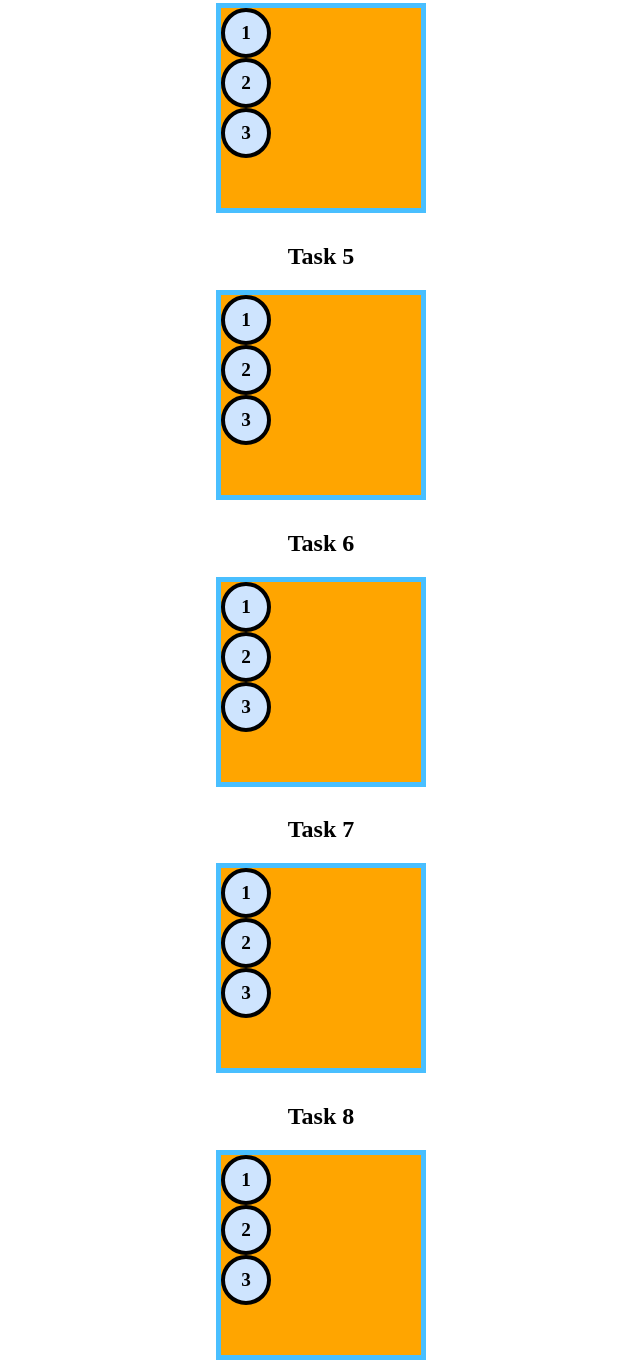
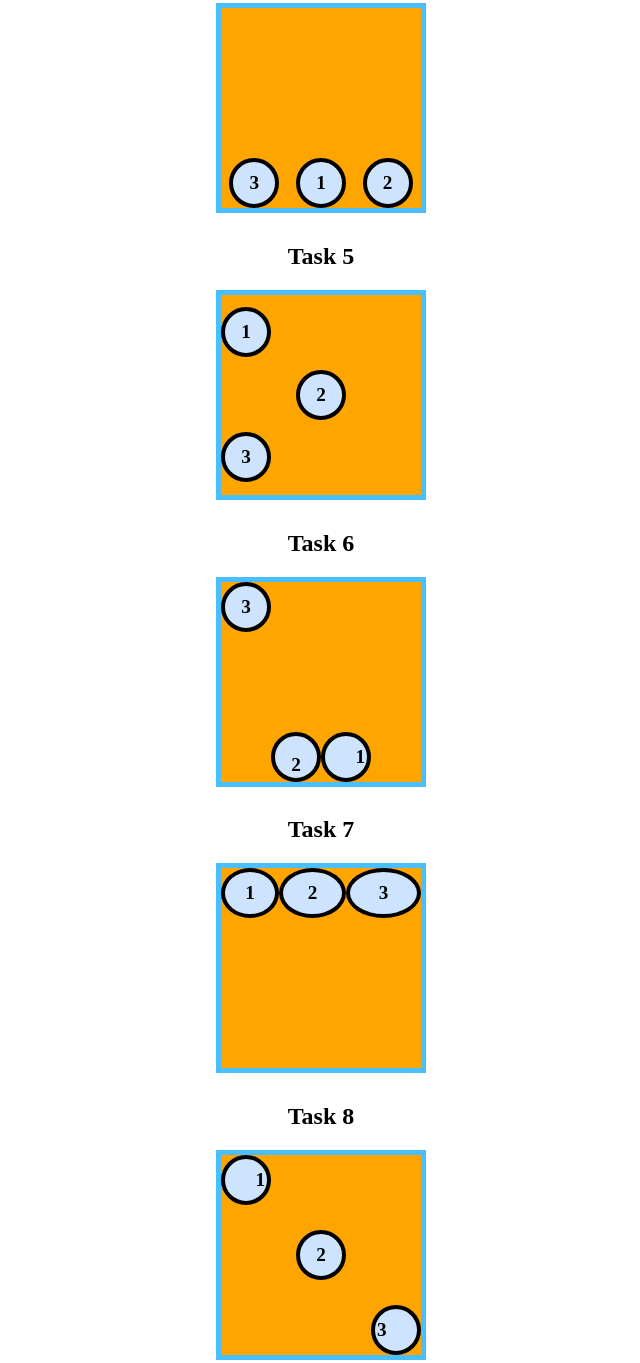
Before and after one commit to bloominstituteoftechnology/module-project-html-and-css-iii-haydn-hanna, a plain HTML site: page index.html in a window 1280 px wide. Shown: the part 1230-2593 px from the top of the page, without its empty margins (319-959 px from the left). Drawn offline with Linux system fonts and the light colour scheme.

Commit message:
completed part 1

```diff
--- a/index.html
+++ b/index.html
@@ -56,20 +56,107 @@
     */
 
     /* 👉 Task 1 - [HINT] only the flex container needs to be manipulated */
+    #flexContainer1{
+      display:flex;
+      flex-direction: row;
+      justify-content: space-evenly;
+      align-items: flex-start;
+    }
 
     /* 👉 Task 2 - [HINT] the flex container needs to change direction */
+    #flexContainer2{
+      display:flex;
+      flex-direction: column;
+      justify-content: space-between;
+      align-items: center;
+    }
 
     /* 👉 Task 3 - [HINT] the flex direction can be reversed */
+    #flexContainer3{
+      display:flex;
+      flex-direction: column-reverse;
+      justify-content: flex-end;
+      align-items: flex-end;
+    }
 
     /* 👉 Task 4 - [HINT] the flex items need a new order */
+    #flexContainer4{
+      display:flex;
+      flex-direction: row;
+      justify-content: space-around;
+      align-items: flex-end;
+    }
+    #flexContainer4 .flexItem:nth-child(3){
+      order:1;
+    }
+    #flexContainer4 .flexItem:nth-child(2),#flexContainer4 .flexItem:nth-child(1){
+      order:2;
+    }
 
     /* 👉 Task 5 - [HINT] research align-self */
+    #flexContainer5{
+      display:flex;
+      flex-direction: column;
+      justify-content: space-evenly;
+      align-items: flex-start;
+    }
+    #flexContainer5 .flexItem:nth-child(2){
+      align-self: center;
+    }
 
     /* 👉 Task 6 - [HINT] flex items can be flex containers */
+    #flexContainer6{
+      display:flex;
+      flex-direction: row-reverse;
+      justify-content: flex-end;
+      align-items: flex-end;
+    }
+
+    #flexContainer6 .flexItem:nth-child(1){
+      justify-content: flex-end;
+    }
+    #flexContainer6 .flexItem:nth-child(2){
+      align-items: flex-end;;
+    }
+    #flexContainer6 .flexItem:nth-child(3){
+      align-self: flex-start;
+    }
 
     /* 👉 Task 7 - [HINT] research flex-grow */
+    #flexContainer7{
+      display:flex;
+      flex-direction: row;
+      justify-content:flex-start;
+      align-items: flex-start;
+    }
+    #flexContainer7 .flexItem:nth-child(1){
+      flex-grow:1;
+    }
+    #flexContainer7 .flexItem:nth-child(2){
+      flex-grow:2;
+    }
+    #flexContainer7 .flexItem:nth-child(3){
+      flex-grow:3;
+    }
 
     /* 👉 Task 8 - [HINT] you got this! */
+    #flexContainer8{
+      display:flex;
+      flex-direction: row;
+      justify-content:space-between;
+      align-items: center;
+    }
+    #flexContainer8 .flexItem:nth-child(1){
+      align-self: flex-start;
+      justify-content: flex-end;
+    }
+    #flexContainer8 .flexItem:nth-child(2){
+
+    }
+    #flexContainer8 .flexItem:nth-child(3){
+      align-self: flex-end;
+      justify-content: flex-start;
+    }
 
 
     /*
```
